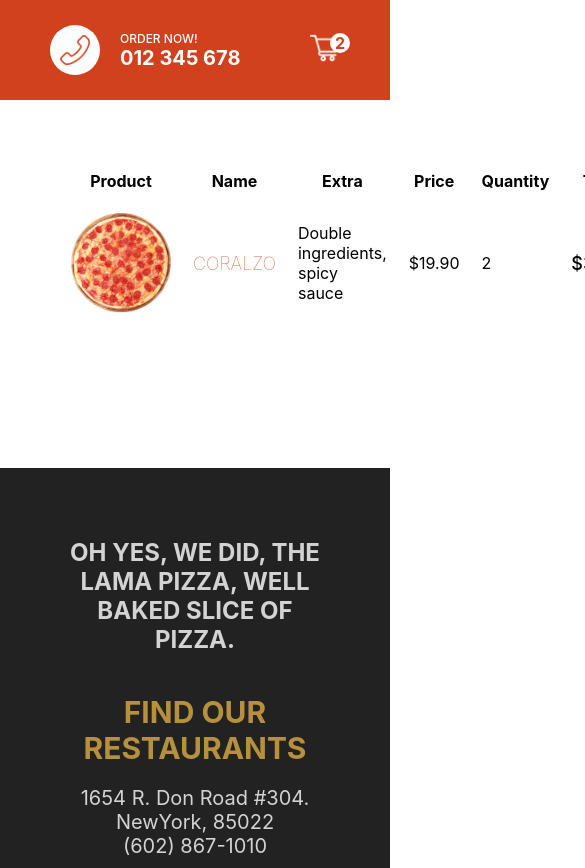
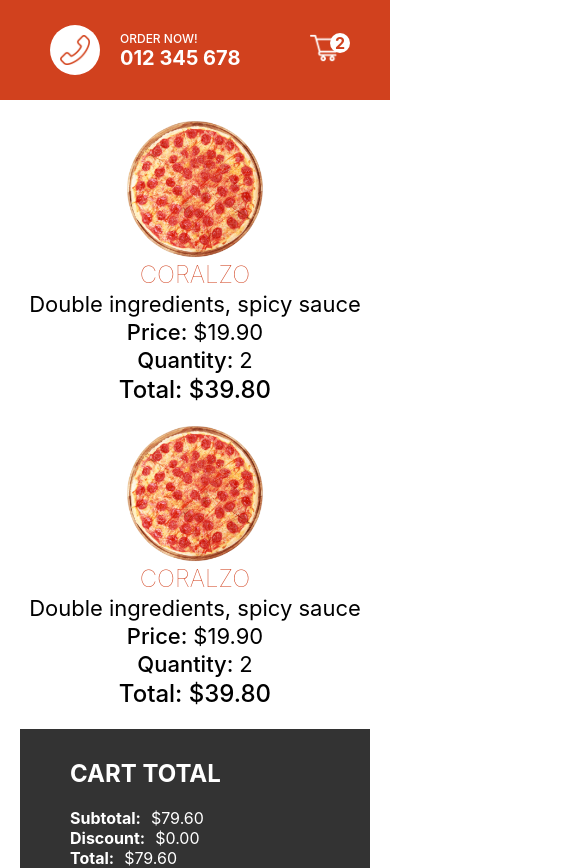
Before and after one commit to AlessandroBarreto/pizza-app, a Next.js app: page /cart in a window 390 px wide. Shown: the top 868 px of the page, 585 px wide, since content can reach past the window. Built offline with nearby package versions, Linux system fonts and the light colour scheme.

Commit message:
feature: order and cart page responsivity

```diff
--- a/pages/cart.tsx
+++ b/pages/cart.tsx
@@ -6,13 +6,42 @@ const Cart = () => {
     <div className={styles.container}>
       <div className={styles.left}>
         <table className={styles.table}>
-          <tr className={styles.tr}>
+          <tr className={styles.trTitle}>
             <th>Product</th>
             <th>Name</th>
             <th>Extra</th>
             <th>Price</th>
             <th>Quantity</th>
             <th>Total</th>
+          </tr>
+          <tr >
+            <td>
+              <div className={styles.imgContainer}>
+                <Image
+                  src="/img/pizza.png"
+                  layout="fill"
+                  objectFit="cover"
+                  alt=""
+                />
+              </div>
+            </td>
+            <td>
+              <span className={styles.name}>CORALZO</span>
+            </td>
+            <td>
+              <span className={styles.extras}>
+                Double ingredients, spicy sauce
+              </span>
+            </td>
+            <td>
+              <span className={styles.price}>$19.90</span>
+            </td>
+            <td>
+              <span className={styles.quantity}>2</span>
+            </td>
+            <td>
+              <span className={styles.total}>$39.80</span>
+            </td>
           </tr>
           <tr>
             <td>
--- a/pages/orders/[id].tsx
+++ b/pages/orders/[id].tsx
@@ -14,7 +14,7 @@ const Order = () => {
       <div className={styles.left}>
         <div className={styles.row}>
           <table className={styles.table}>
-            <tr className={styles.tr}>
+            <tr className={styles.trTitle}>
               <th>Order ID</th>
               <th>Customer</th>
               <th>Address</th>
@@ -28,7 +28,7 @@ const Order = () => {
                 <span className={styles.name}>John Doe</span>
               </td>
               <td>
-                <span className={styles.adress}>Carlos Reis 53 avenue</span>
+                <span className={styles.address}>Carlos Reis 53 avenue</span>
               </td>
               <td>
                 <span className={styles.total}>$39.80</span>
--- a/styles/Cart.module.scss
+++ b/styles/Cart.module.scss
@@ -38,7 +38,7 @@
   .right {
     flex: 1;
 
-    .wrapper{
+    .wrapper {
       width: 90%;
       max-height: 300px;
       background-color: #333;
@@ -49,20 +49,85 @@
       justify-content: space-between;
       color: white;
 
-      button{
+      button {
         height: 30px;
         color: $color-primary;
         font-weight: bold;
         cursor: pointer;
         margin-top: 20px;
       }
-      .totalText{
-
-        b{
+      .totalText {
+        b {
           margin-right: 10px;
         }
-
       }
     }
   }
 }
+
+@media screen and (max-width: 480px) {
+  .container {
+    flex-direction: column;
+    padding: 20px;
+
+    .left {
+      .table {
+        display: flex;
+        flex-direction: column;
+        align-items: center;
+        justify-content: center;
+
+        .trTitle {
+          display: none;
+        }
+        tr {
+          display: flex;
+          flex-direction: column;
+          align-items: center;
+          justify-content: center;
+          margin-bottom: 20px;
+        }
+
+        .imgContainer {
+          width: 35vw;
+          height: 35vw;
+        }
+
+        .name,
+        .total {
+          font-size: 24px;
+        }
+        .extras,
+        .price,
+        .quantity {
+          font-size: 22px;
+        }
+
+        .price {
+          &::before {
+            content: "Price: ";
+            font-weight: 500;
+          }
+        }
+        .quantity {
+          &::before {
+            content: "Quantity: ";
+            font-weight: 500;
+          }
+        }
+        .total {
+          &::before {
+            content: "Total: ";
+            font-weight: 500;
+          }
+        }
+      }
+    }
+
+    .right {
+      .wrapper {
+        width: 100%;
+      }
+    }
+  }
+}
```
Also changed, not shown: styles/Order.module.scss (+72 -4 lines).
